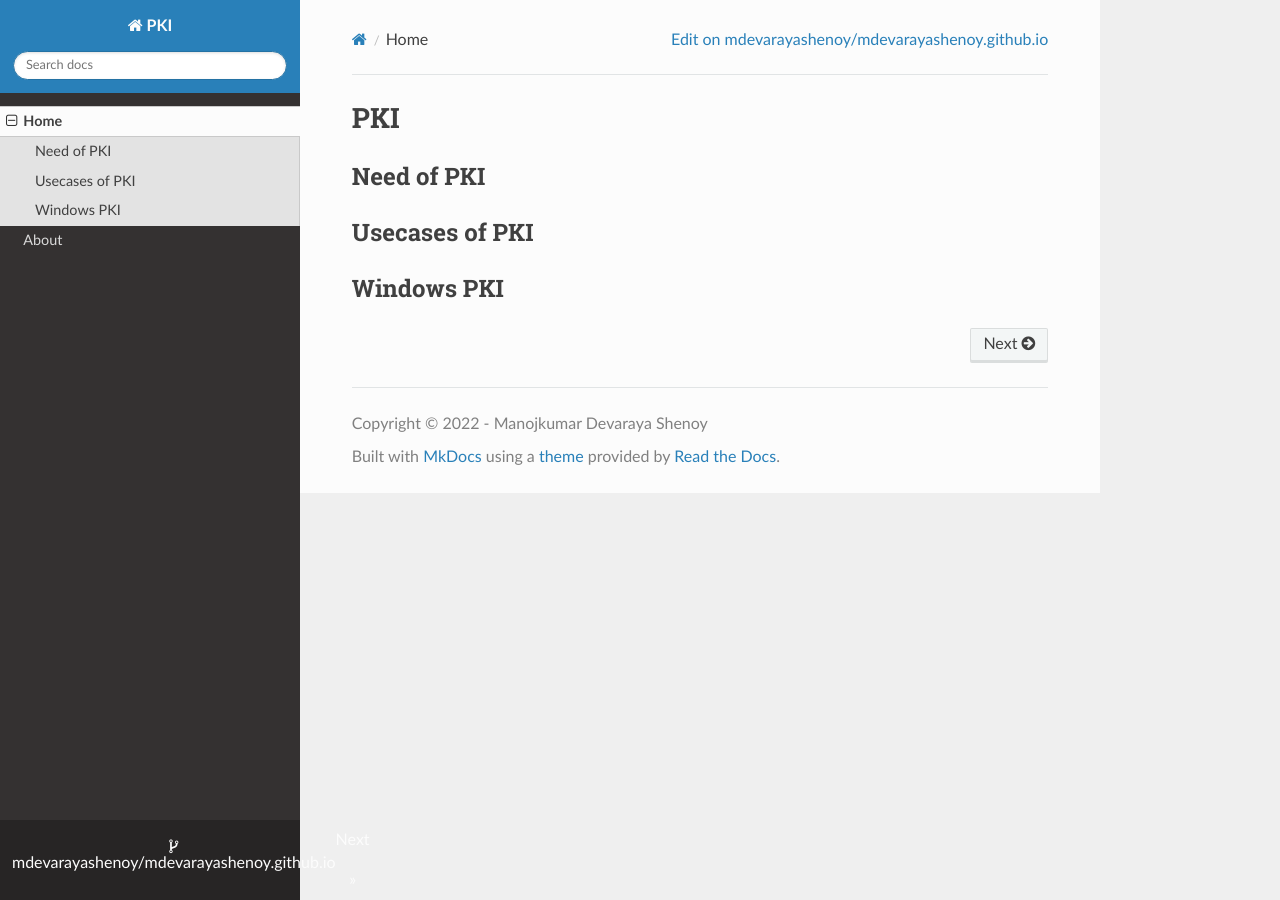
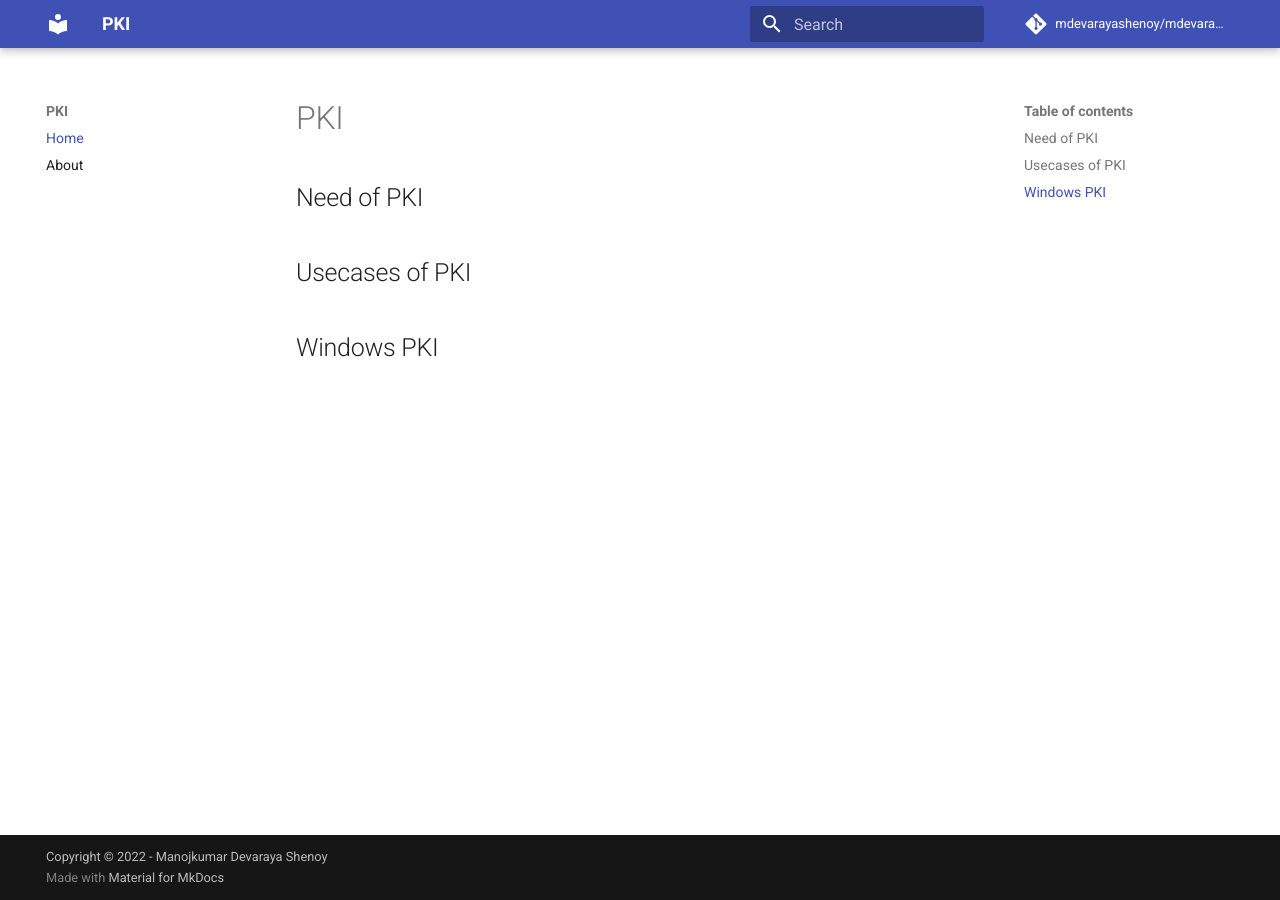
Before and after one commit to mdevarayashenoy/mdevarayashenoy.github.io, an MkDocs documentation site: the page built from docs/index.md, in a window 1280 px wide. Built offline with MkDocs 1.6.1 and Material for MkDocs 9.7.7, drawn with Linux system fonts in a browser that asks for light colours; nearby versions of some CDN libraries; comment, search, counter and statistics services are not loaded.

Commit message:
updated theme

```diff
--- a/mkdocs.yml
+++ b/mkdocs.yml
@@ -3,7 +3,6 @@ site_name: PKI
 site_url: https://mdevarayashenoy.github.io
 site_author: "Manojkumar Devaraya Shenoy"
 site_description: "Hands on for MkDocs + GitHub pages"
-site_dir: ..\mdevarayashenoy.github.io.docs\docs
 
 # Repository
 repo_name: mdevarayashenoy/mdevarayashenoy.github.io
@@ -21,4 +20,4 @@ nav:
 # Configuration
 theme:
   # https://squidfunk.github.io/mkdocs-material/
-  name: readthedocs
+  name: material
```
